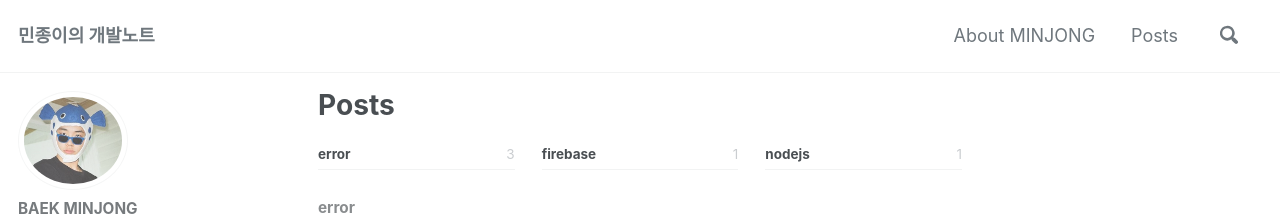
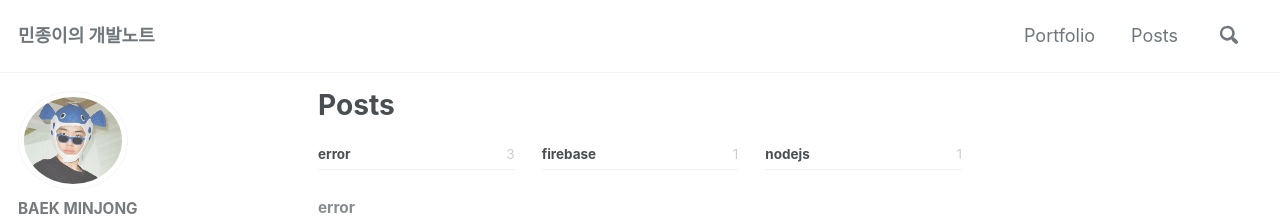
Before and after one commit to kjw0112m/minjongbaek.github.io, a Jekyll site: the page built from _pages/category-archive.md, in a window 1280 px wide and 900 px high. Shown: the top 218 px of the window. Built offline with Jekyll 4.4.1, drawn with Linux system fonts in a browser that asks for light colours; cached includes are drawn as plain includes; nearby versions of some CDN libraries.

Commit message:
네비게이션 경로 수정

```diff
--- a/_data/navigation.yml
+++ b/_data/navigation.yml
@@ -1,9 +1,9 @@
 # main links
 main:
-  - title: "About MINJONG" # 네비게이션 바에 표시 되는 이름
-    url: /about/ # 클릭시 이동할 URL
+  - title: "Portfolio" # 네비게이션 바에 표시 되는 이름
+    url: /portfolio/ # 클릭시 이동할 URL
   - title: "Posts"
-    url: /categories/
+    url: /posts/
   # - title: "Sitemap"
   #   url: /sitemap
 
```
Also changed, not shown: _pages/category-archive.md (+1 -1 lines).
